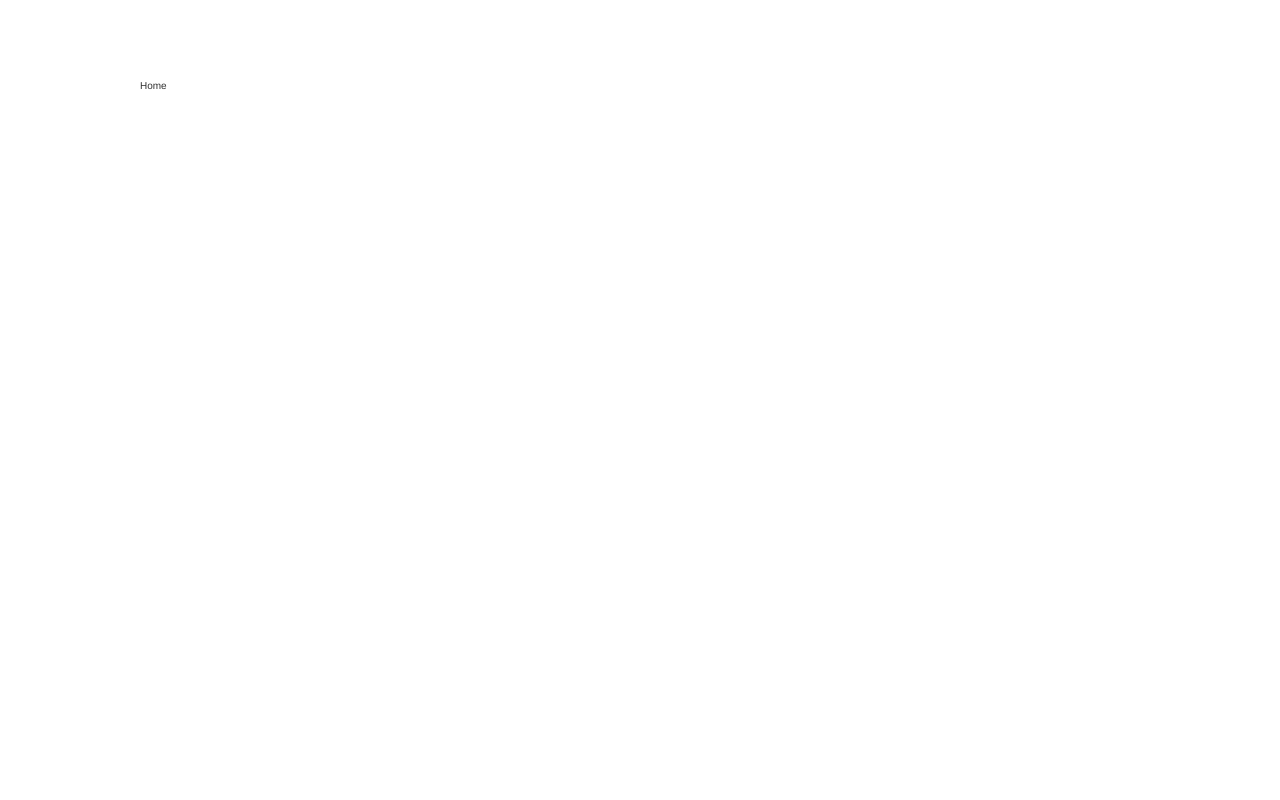
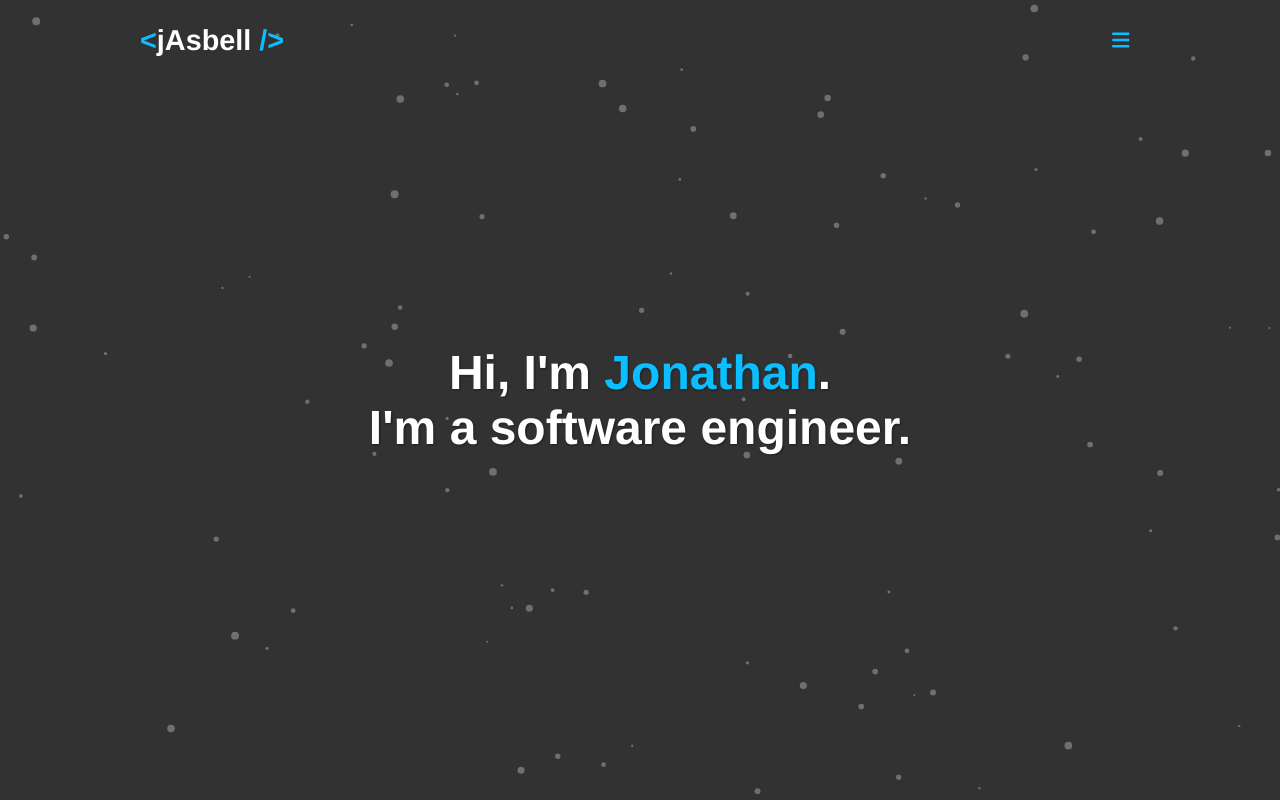
Before and after one commit to asbelljc/blog-client, a React (Create React App) app: page / in a window 1280 px wide. Built offline with nearby package versions, Linux system fonts and the light colour scheme; no server answers.

Commit message:
Added transparent-at-top feature to header, implemented particles, and started on Home page with greeting.

```diff
--- a/package.json
+++ b/package.json
@@ -15,7 +15,10 @@
     "react-router-dom": "^6.3.0",
     "react-scripts": "5.0.1",
     "react-transition-group": "^4.4.2",
+    "react-tsparticles": "^2.0.6",
     "styled-components": "^5.3.5",
+    "tsparticles": "^2.0.6",
+    "tsparticles-plugin-emitters": "^2.0.6",
     "web-vitals": "^2.1.4"
   },
   "scripts": {
--- a/src/components/Header/index.js
+++ b/src/components/Header/index.js
@@ -11,7 +11,8 @@ import Menu from './Menu';
 const DynamicWrapper = styled.header`
   position: fixed;
   width: 100%;
-  background: ${({ theme }) => theme.colors.body};
+  background: ${({ theme, scrollY, isMenuOpen }) =>
+    !scrollY && !isMenuOpen ? 'transparent' : theme.colors.body};
   box-shadow: ${({ theme, isHidden, scrollY, isMenuOpen }) =>
     isHidden || (!scrollY && !isMenuOpen) ? 'none' : theme.headerShadow};
   transform: ${({ isHidden, isMenuOpen }) =>
@@ -64,6 +65,7 @@ const Brand = styled(Link)`
 
 const UserLabel = styled.div`
   font-size: ${({ screen }) => (screen === 'narrow' ? 1.4 : 1.6)}rem;
+  font-weight: ${({ theme }) => (theme.light ? 500 : 400)};
   text-align: center;
   margin-left: auto;
   margin-right: 0.8rem;
@@ -142,13 +144,14 @@ const MenuButton = styled.button`
 `;
 
 // ensures fixed header does not cover content when closed
-const Spacer = styled.div`
-  width: 100%;
-  height: ${({ screen, theme }) =>
-    screen === 'narrow'
-      ? theme.headerHeight.small
-      : theme.headerHeight.large}; /* height of closed header */
-`;
+// const Spacer = styled.div`
+//   z-index: -10;
+//   width: 100%;
+//   height: ${({ screen, theme }) =>
+//     screen === 'narrow'
+//       ? theme.headerHeight.small
+//       : theme.headerHeight.large}; /* height of closed header */
+// `;
 
 function Header() {
   const [isHidden, setIsHidden] = useState(false);
@@ -166,14 +169,14 @@ function Header() {
   const getScrollDirection = useCallback(() => {
     if (scrollY > window.scrollY) {
       return 'up';
-    } else {
+    } else if (scrollY < window.scrollY) {
       return 'down';
     }
   }, [scrollY]);
 
-  // allows for hide/show and conditional render of box-shadow
+  // allows for show/hide and box-shadow render based on scrollY
   useEffect(() => {
-    const handleScroll = () => {
+    const updateVisibility = () => {
       if (getScrollDirection() === 'down' && !isMenuOpen) {
         setIsHidden(true);
       } else {
@@ -183,9 +186,9 @@ function Header() {
       setScrollY(window.scrollY);
     };
 
-    window.addEventListener('scroll', handleScroll);
+    window.addEventListener('scroll', updateVisibility);
     return () => {
-      window.removeEventListener('scroll', handleScroll);
+      window.removeEventListener('scroll', updateVisibility);
     };
   }, [getScrollDirection, isMenuOpen]);
 
@@ -249,7 +252,7 @@ function Header() {
           </Container>
         </DynamicInner>
       </DynamicWrapper>
-      <Spacer screen={screen} />
+      {/* <Spacer screen={screen} /> */}
     </>
   );
 }
--- a/src/components/Main.js
+++ b/src/components/Main.js
@@ -3,10 +3,12 @@ import { ScreenContext } from '../App';
 import styled from 'styled-components';
 
 const Wrapper = styled.div`
-  width: 100%;
+  position: relative;
+  z-index: -1;
   display: flex;
   flex-direction: column;
   align-items: center;
+  width: 100%;
 `;
 
 const Component = styled.main`
--- /dev/null
+++ b/src/components/Particles.js
@@ -0,0 +1,88 @@
+import TsParticles from 'react-tsparticles';
+import { loadFull } from 'tsparticles';
+import { useTheme } from 'styled-components';
+
+export default function Particles() {
+  const theme = useTheme();
+
+  const particlesInit = (main) => {
+    loadFull(main);
+  };
+
+  return (
+    <TsParticles
+      id="tsparticles"
+      init={particlesInit}
+      options={{
+        background: {
+          opacity: 0,
+        },
+        fpsLimit: 60,
+        interactivity: {
+          events: {
+            onHover: {
+              enable: true,
+              mode: 'repulse',
+            },
+            onClick: {
+              enable: true,
+              mode: 'push',
+            },
+            resize: true,
+          },
+          modes: {
+            push: {
+              quantity: 1,
+            },
+            repulse: {
+              distance: 50,
+              duration: 0.4,
+            },
+          },
+        },
+        particles: {
+          color: {
+            value: theme.light ? theme.colors.primary : theme.colors.text,
+          },
+          links: {
+            color: theme.colors.text,
+            distance: 150,
+            enable: true,
+            opacity: theme.light ? 0.1 : 0.2,
+            width: 0.5,
+          },
+          collisions: {
+            enable: false,
+          },
+          move: {
+            direction: 'none',
+            enable: true,
+            outModes: {
+              default: 'out',
+            },
+            random: false,
+            speed: 0.25,
+            straight: false,
+          },
+          number: {
+            density: {
+              enable: true,
+              area: 800,
+            },
+            value: 80,
+          },
+          opacity: {
+            value: theme.light ? 0.2 : 0.3,
+          },
+          shape: {
+            type: 'circle',
+          },
+          size: {
+            value: { min: 1, max: 4 },
+          },
+        },
+        detectRetina: true,
+      }}
+    />
+  );
+}
--- a/src/index.js
+++ b/src/index.js
@@ -11,14 +11,14 @@ const root = ReactDOM.createRoot(document.getElementById('root'));
 export const ThemeControl = createContext(null);
 
 function Index() {
-  const [theme, setTheme] = useState(localStorage.getItem('theme') || 'light');
+  const [theme, setTheme] = useState(localStorage.getItem('theme') || 'dark');
 
   useEffect(() => {
     try {
       localStorage.setItem('theme', theme);
     } catch {
       console.error(
-        'Local storage either full or deactivated. Using default light mode.'
+        'Local storage either full or deactivated. Using default dark mode.'
       );
     }
   }, [theme]);
--- a/src/pages/Home.js
+++ b/src/pages/Home.js
@@ -1,5 +1,42 @@
+import { useContext } from 'react';
+import { ScreenContext } from '../App';
+import styled, { useTheme } from 'styled-components';
+import Particles from '../components/Particles';
+
+const Test = styled.div`
+  align-self: center;
+  display: flex;
+  align-items: center;
+  height: 100vh;
+  font-size: ${({ screen, theme }) => theme.greetingFontSize(screen)};
+  font-weight: 600;
+  text-align: center;
+  filter: drop-shadow(0.1rem 0.1rem 0.1rem rgba(0, 0, 0, 0.4));
+
+  & span {
+    color: ${({ theme }) => theme.colors.primary};
+  }
+`;
+
 function Home() {
-  return <div>Home</div>;
+  const { screen } = useContext(ScreenContext);
+  const theme = useTheme();
+
+  const testHeight =
+    screen === 'narrow' ? theme.headerHeight.small : theme.headerHeight.large;
+
+  return (
+    <>
+      <Particles />
+      <Test screen={screen}>
+        <div>
+          Hi, I'm <span>Jonathan</span>.
+          <br />
+          I'm a software engineer.
+        </div>
+      </Test>
+    </>
+  );
 }
 
 export default Home;
--- a/src/style/Theme.js
+++ b/src/style/Theme.js
@@ -11,6 +11,9 @@ const headerHeight = {
 const contentWidth = (screen) =>
   screen === 'wide' ? 'min(80%, 1000px)' : '90%';
 
+const greetingFontSize = (screen) =>
+  screen === 'narrow' ? '2.8rem' : screen === 'medium' ? '3.6rem' : '4.8rem';
+
 const themeTransition =
   'color 250ms linear, background 250ms linear, box-shadow 250ms linear';
 
@@ -19,8 +22,8 @@ export const lightTheme = {
   colors: {
     text: 'rgb(50, 50, 50)',
     body: 'rgb(255, 255, 255)',
-    primary: 'rgb(30, 130, 255)',
-    primaryGlow: 'rgb(50, 150, 255)',
+    primary: 'rgb(40, 140, 255)',
+    primaryGlow: 'rgb(60, 160, 255)',
     primaryTint: 'rgba(30, 130, 255, 0.06)',
     inactive: 'rgb(150, 150, 150)',
     error: 'rgb(255, 60, 70)',
@@ -28,6 +31,7 @@ export const lightTheme = {
   headerShadow: '0 0.4rem 0.8rem rgba(0, 0, 0, 0.2)',
   headerHeight,
   contentWidth,
+  greetingFontSize,
   timeouts,
   themeTransition,
 };
@@ -46,6 +50,7 @@ export const darkTheme = {
   headerShadow: '0 0.4rem 0.8rem rgba(0, 0, 0, 0.3)',
   headerHeight,
   contentWidth,
+  greetingFontSize,
   timeouts,
   themeTransition,
 };
```
Also changed, not shown: 1 other file (tests, documents, lock files or other folders).
